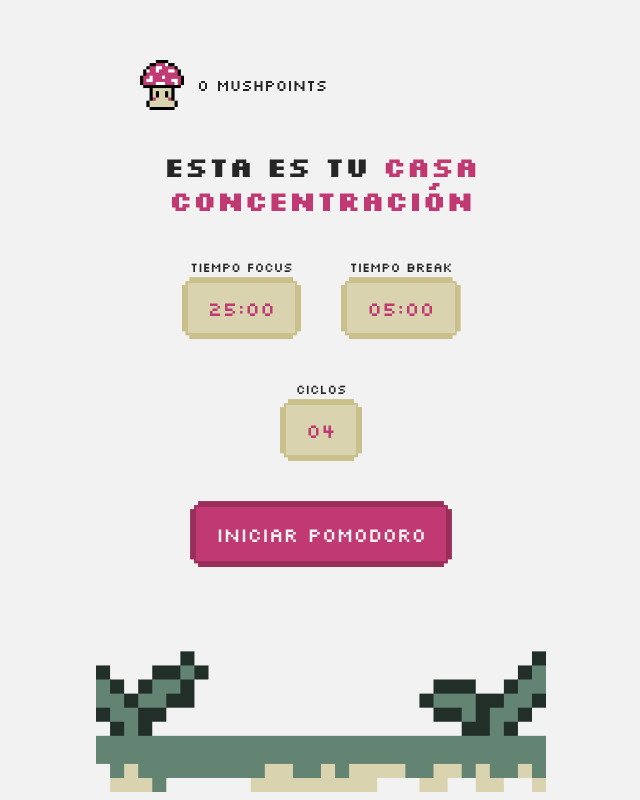
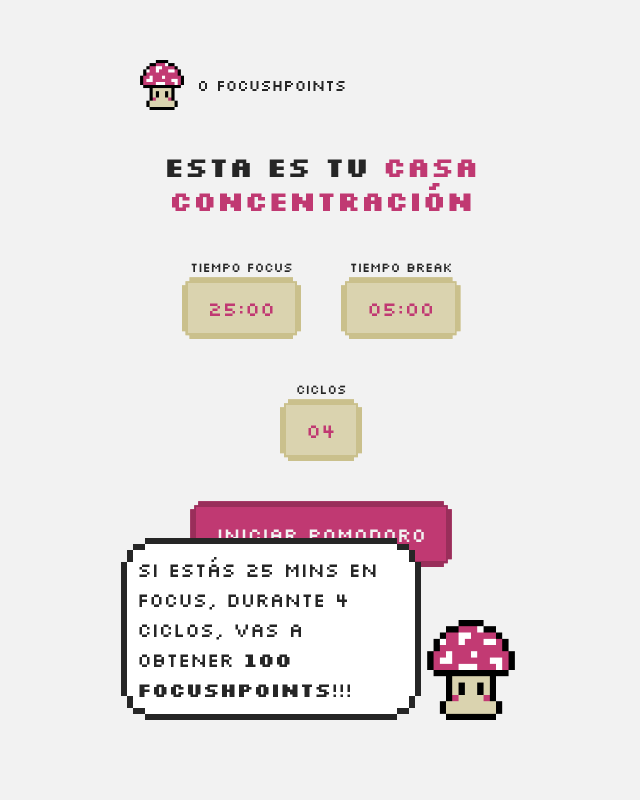
Before and after one commit to albana-meloni/focushroom, a React (Vite) app: page /home in a window 1280 px wide. Shown: the whole page, without its empty margins (319-959 px from the left). Built offline with nearby package versions, Linux system fonts and the light colour scheme.

Commit message:
feat: cargar info pantalla final

```diff
--- a/src/App.jsx
+++ b/src/App.jsx
@@ -3,6 +3,7 @@ import { Router } from './Router';
 import { Login } from './pages/Login';
 import { Home } from './pages/Home';
 import { Pomodoro } from './pages/Pomodoro';
+import { Finish } from './pages/Finish';
 
 function App() {
 	return (
@@ -20,7 +21,11 @@ function App() {
 					{
 						path: '/pomodoro/:focusTime/:breakTime/:cycles',
 						Component: Pomodoro,
-					}
+					},
+					{
+						path: '/pomodoro/finish/:focushpoints',
+						Component: Finish,
+					},
 				]}
 			/>
 		</main>
--- a/src/components/Header.jsx
+++ b/src/components/Header.jsx
@@ -2,16 +2,16 @@ import { useEffect, useState } from 'react';
 import { Focushi } from './Focushi';
 
 export function Header() {
-    const [points, setPoints] = useState();
+	const [points, setPoints] = useState();
 	useEffect(() => {
-		localStorage.getItem('mushpoints')
-			? setPoints(JSON.parse(localStorage.getItem('mushpoints')))
+		localStorage.getItem('focushpoints')
+			? setPoints(JSON.parse(localStorage.getItem('focushpoints')))
 			: setPoints(0);
 	}, []);
 	return (
 		<header style={styles}>
 			<Focushi />
-			<p>{points} mushpoints</p>
+			<p>{points} focushpoints</p>
 		</header>
 	);
 }
--- /dev/null
+++ b/src/pages/Finish.jsx
@@ -0,0 +1,24 @@
+import { Focushi } from '../components/Focushi';
+import { Btn } from '../components/Btn';
+
+export function Finish({ routeParams }) {
+    const focushpoints = Number(routeParams.focushpoints);
+	return (
+		<>
+			<div className='flex-column'>
+				<Focushi />
+				<h1 className='center' style={{ fontSize: '2em' }}>
+					¡Felicitaciones, lo lograste!
+				</h1>
+				<p className='center'>
+					Por haberte concentrado tanto... con esta sesión de pomodoro obtuviste:{' '}
+					<strong>{focushpoints} focushpoints</strong>
+				</p>
+			</div>
+			<p className='center'>
+				No te olvides que con Focushroom: creces mientras te concentras :)
+			</p>
+			<Btn link='/home'>Volver al inicio</Btn>
+		</>
+	);
+}
--- a/src/pages/Home.css
+++ b/src/pages/Home.css
@@ -39,13 +39,14 @@
 
 .suggestion-focushi {
 	display: flex;
+	max-width: 400px;
 	position: absolute;
 	bottom: 10vh;
 	margin-inline: var(--2);
-	/* animation: fadeIn 1000ms 1000ms forwards; */
 	opacity: 0;
 	cursor: default;
 	p {
+		font-size: var(--5);
 		background-color: white;
 		padding: var(--4);
 		clip-path: polygon(
@@ -146,12 +147,16 @@
 		pointer-events: none;
 	}
 	img {
-		align-self: center;
+		align-self: end;
 		width: var(--9);
 	}
 }
-.suggestion-focushi:focus {
-	animation: fadeOut 1000ms;
+
+.suggestion-focushi.show {
+	animation: fadeIn 1000ms forwards;
+}
+.suggestion-focushi.hide {
+	animation: fadeIn 1000ms backwards;
 }
 
 @keyframes fadeIn {
@@ -162,11 +167,3 @@
 		opacity: 1;
 	}
 }
-@keyframes fadeOut {
-	0% {
-		opacity: 1;
-	}
-	100% {
-		opacity: 0;
-	}
-}
--- a/src/pages/Home.jsx
+++ b/src/pages/Home.jsx
@@ -1,4 +1,4 @@
-import { useState } from 'react';
+import { useState, useEffect } from 'react';
 import { Btn } from '../components/Btn';
 import { Header } from '../components/Header';
 import './Home.css';
@@ -11,6 +11,18 @@ export function Home() {
 	const [focusTime, setFocusTime] = useState(25);
 	const [breakTime, setBreakTime] = useState(5);
 	const [cycles, setCycles] = useState(4);
+
+	const [showSuggestion, setShowSuggestion] = useState(false);
+
+	const focushpoints = localStorage.getItem('focushpoints');
+
+	useEffect(() => {
+		const timeout = setTimeout(() => {
+			setShowSuggestion(true);
+		}, 1000);
+
+		return () => clearTimeout(timeout);
+	}, []);
 
 	return (
 		<>
@@ -90,26 +102,27 @@ export function Home() {
 							)}
 						</Btn>
 					</div>
-					<Btn link={`/pomodoro/${focusTime}/${breakTime}/${cycles}`}>Iniciar pomodoro</Btn>
+					<Btn link={`/pomodoro/${focusTime}/${breakTime}/${cycles}`}>
+						Iniciar pomodoro
+					</Btn>
 				</div>
 			</section>
-			<img
+			{/* <img
 				className='home-background'
 				src='/casa-base.png'
 				alt='Fondo de la casa concentración'
-			/>
-			<div className='suggestion-focushi'>
-				<p className='corners'>
-					Empieza con tu primera sesión de pomodoro para obtener mushpoints y empezar a construir tu casa Focushroom!
-				</p>
-				<img src="/focushi-idle.png" alt="Focushi" />
-			</div>
-			{/* <p>Focushi recomienda una sesión de 25/5 en 4 ciclos</p>
-				<p>
-					vas a obtener: <strong>100 mushpoints</strong>
-				</p>
-				<img src='/focushi-idle.png' alt='Focushi' />
-				<p>cada 25 mushpoints puedes crear un honguito zen para tu bosque concentración</p> */}
+			/> */}
+			{!focushpoints && showSuggestion && (
+				<div
+					className={`suggestion-focushi ${showSuggestion ? 'show' : 'hide'}`}
+					onClick={() => setShowSuggestion(false)}>
+					<p className='corners'>
+						Si estás 25 mins en focus, durante 4 ciclos, vas a obtener{' '}
+						<strong>100 focushpoints</strong>!!!
+					</p>
+					<img src='/focushi-idle.png' alt='Focushi' />
+				</div>
+			)}
 		</>
 	);
 }
--- a/src/pages/Pomodoro.jsx
+++ b/src/pages/Pomodoro.jsx
@@ -22,6 +22,8 @@ export function Pomodoro({ routeParams }) {
 	const audioChangeRef = useRef(new Audio('/change-state.mp3'));
 	const audioBreakRef = useRef(new Audio('/break-music.mp3'));
 
+	const prevFocushpoints = JSON.parse(localStorage.getItem('focushpoints'));
+
 	useEffect(() => {
 		if (!isRunning) return;
 
@@ -29,7 +31,6 @@ export function Pomodoro({ routeParams }) {
 			currentState
 				? setProgressFocus(String(((minutes * 60 + seconds) * 100) / (focusTime * 60)))
 				: setProgressBreak(String(((minutes * 60 + seconds) * 100) / (breakTime * 60)));
-
 			if (seconds > 0) {
 				setSeconds((s) => s - 1);
 			} else {
@@ -41,9 +42,10 @@ export function Pomodoro({ routeParams }) {
 						setIsRunning(!isRunning);
 						clearInterval(interval);
 						localStorage.setItem(
-							'mushpoints',
-							JSON.stringify(String(focusTime * cycles))
+							'focushpoints',
+							JSON.stringify(prevFocushpoints + focusTime * cycles)
 						);
+						window.location.href = `/pomodoro/finish/${focusTime * cycles}`;
 						return;
 					}
 					!currentState && setCurrentCycle((c) => c + 1);
@@ -57,12 +59,22 @@ export function Pomodoro({ routeParams }) {
 		}, 1000);
 
 		return () => clearInterval(interval);
-	}, [isRunning, seconds, minutes, focusTime, breakTime, cycles, currentCycle, currentState]);
+	}, [
+		isRunning,
+		seconds,
+		minutes,
+		focusTime,
+		breakTime,
+		cycles,
+		currentCycle,
+		currentState,
+		prevFocushpoints,
+	]);
 
 	useEffect(() => {
 		const audio = audioChangeRef.current;
 		if (!isRunning) return;
-		if (minutes === 0 && (seconds === 0)) {
+		if (minutes === 0 && seconds === 0) {
 			audio.currentTime = 0;
 			audio.volume = 0.5;
 			audio.play();
@@ -87,7 +99,7 @@ export function Pomodoro({ routeParams }) {
 				<p>— {currentState ? 'Tiempo de enfoque' : 'Tiempo de descanso'} —</p>
 			</div>
 			<div className='center'>
-				<p>Vuelta {currentCycle}</p>
+				<p>Vuelta {currentCycle}/{cycles}</p>
 				<p style={styles.timer}>
 					{txtMinutes}:{txtSeconds}
 				</p>
@@ -100,7 +112,7 @@ export function Pomodoro({ routeParams }) {
 
 const styles = {
 	timer: {
-		fontSize: 'calc(var(--fs-xl) * 2)',
+		fontSize: 'calc(var(--fs-xl) * 2.3)',
 		fontWeight: 'bold',
 		color: 'var(--primary)',
 	},
```
